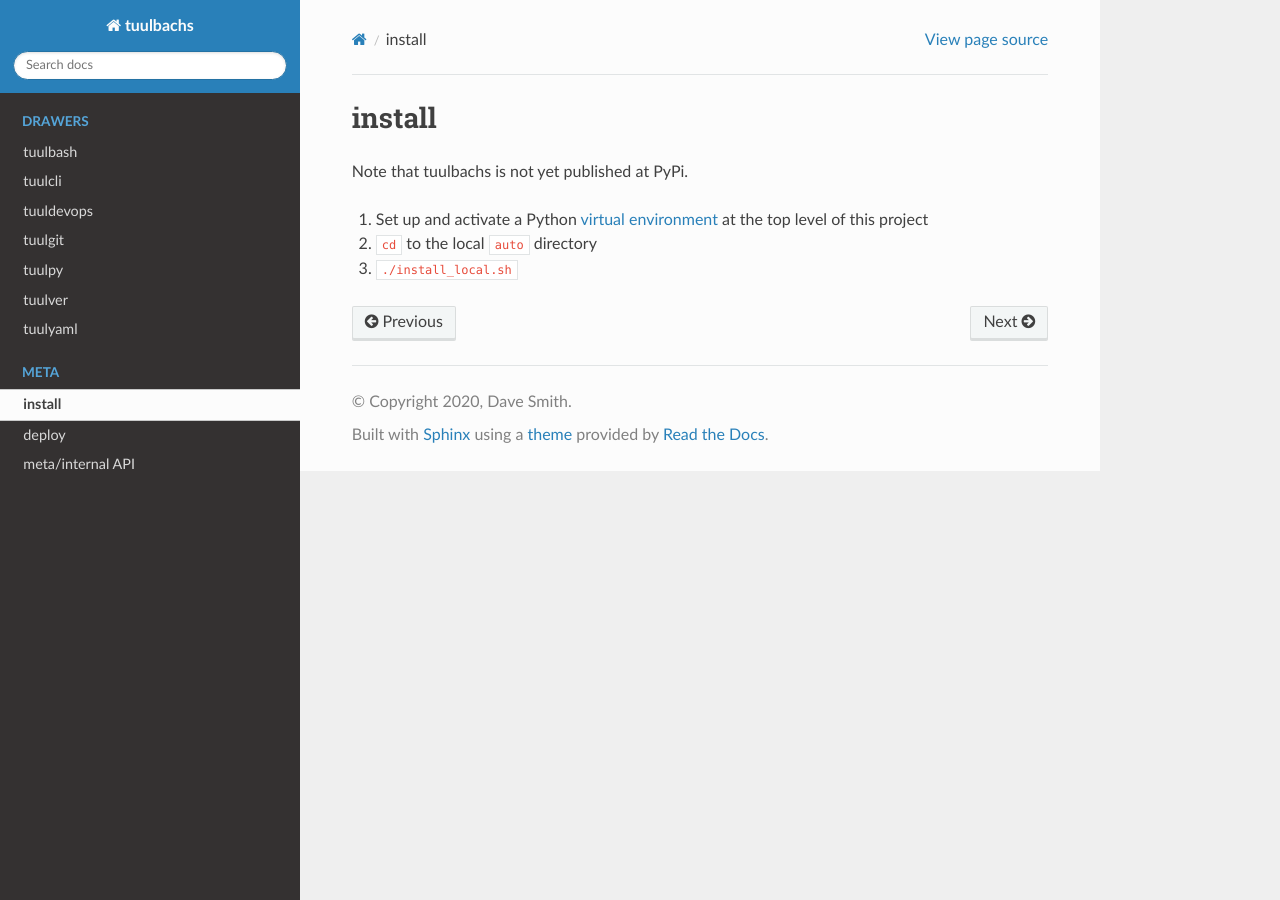
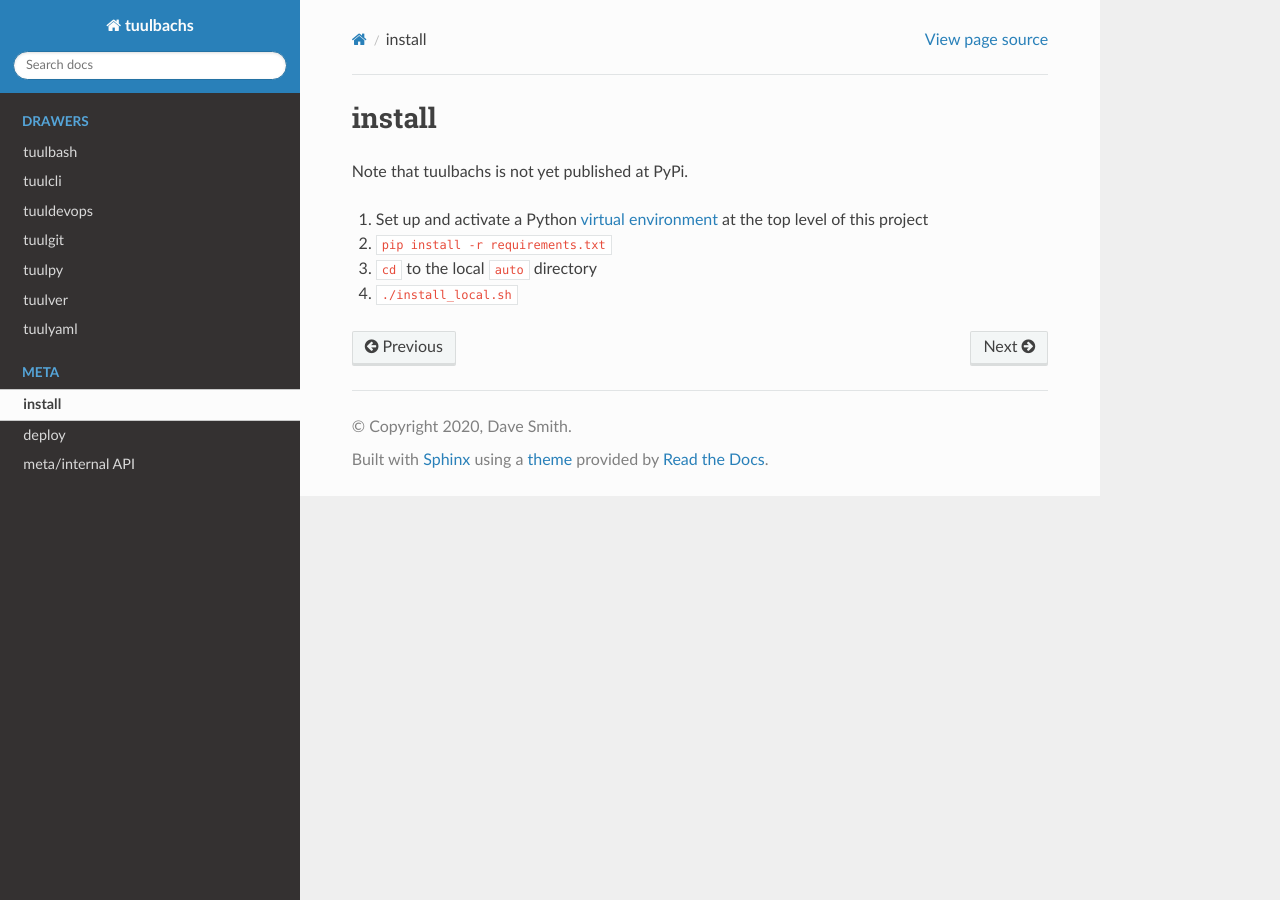
Before and after one commit to dksmiffs/tuulbachs, a Sphinx documentation site: the page built from docs/meta/install.rst, in a window 1280 px wide. Built offline with Sphinx 7.4.7 and the Read the Docs theme 2.0.0, drawn with Linux system fonts in a browser that asks for light colours.

Commit message:
Make minor corrections for install on a fresh machine

```diff
--- a/docs/conf.py
+++ b/docs/conf.py
@@ -51,4 +51,4 @@ html_theme = 'sphinx_rtd_theme'
 # Add any paths that contain custom static files (such as style sheets) here,
 # relative to this directory. They are copied after the builtin static files,
 # so a file named "default.css" will overwrite the builtin "default.css".
-html_static_path = ['_static']
+html_static_path = []
--- a/docs/meta/install.rst
+++ b/docs/meta/install.rst
@@ -3,5 +3,6 @@ install
 Note that tuulbachs is not yet published at PyPi.
 
 #. Set up and activate a Python `virtual environment <https://docs.python.org/3/tutorial/venv.html>`_ at the top level of this project
+#. ``pip install -r requirements.txt``
 #. ``cd`` to the local ``auto`` directory
 #. ``./install_local.sh``
```
